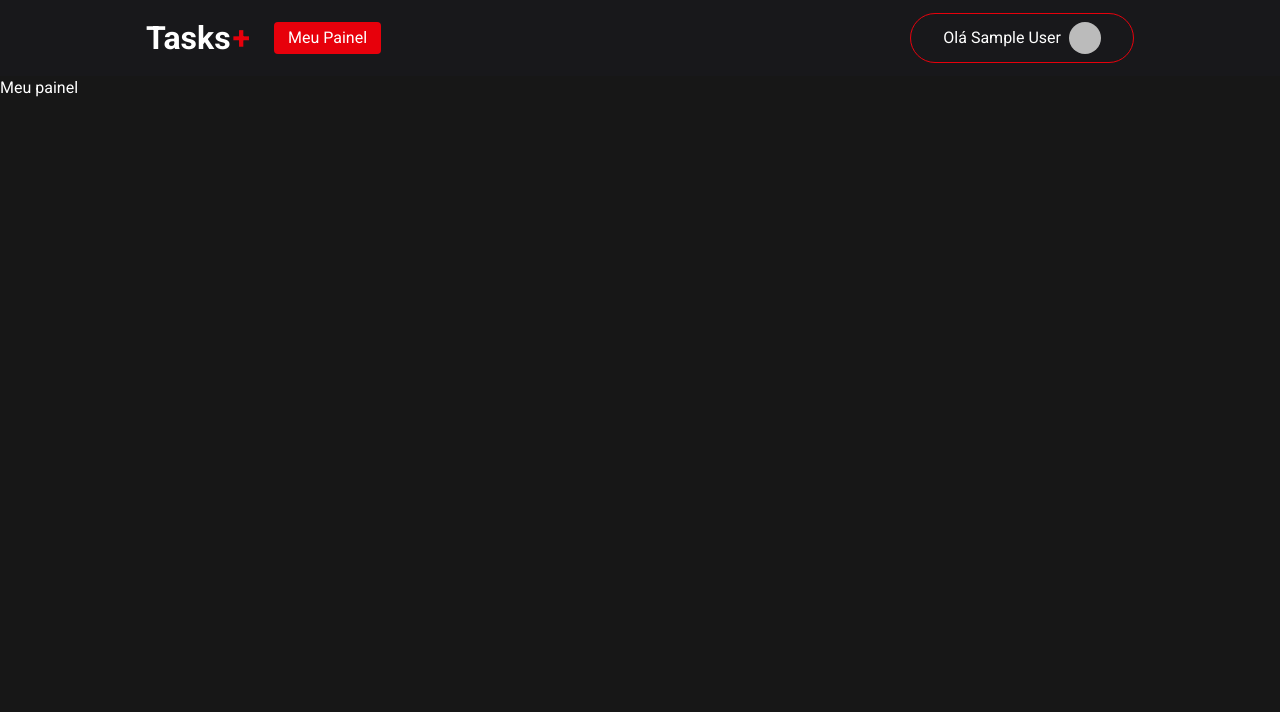
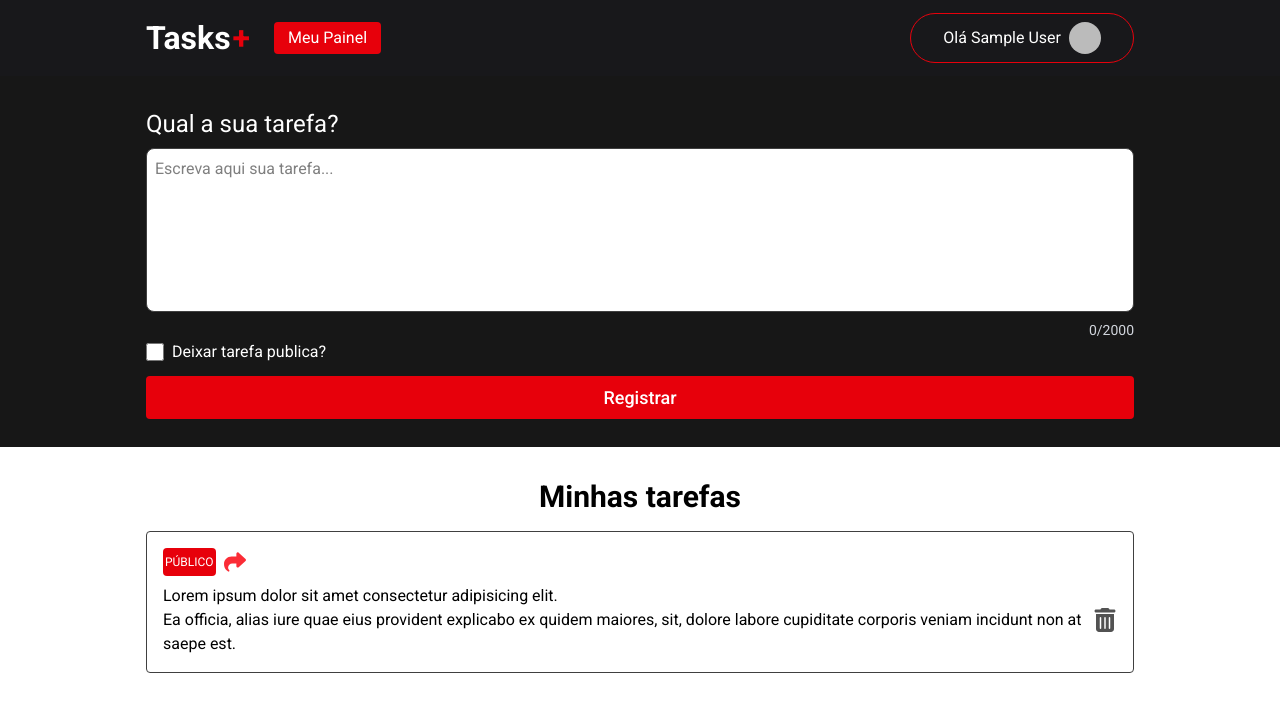
Before and after one commit to christopher-salomao/tarefas-plus, a Next.js app: page /painel in a window 1280 px wide. Shown: the top 712 px of the page. Built offline with nearby package versions, Linux system fonts and the light colour scheme; no server answers; sample sign-in values are in the browser's storage.

Commit message:
feat: layout da pagina painel finalizado

```diff
--- a/package.json
+++ b/package.json
@@ -11,7 +11,8 @@
     "next": "15.5.0",
     "next-auth": "^4.24.11",
     "react": "19.1.0",
-    "react-dom": "19.1.0"
+    "react-dom": "19.1.0",
+    "react-icons": "^5.5.0"
   },
   "devDependencies": {
     "@tailwindcss/postcss": "^4",
--- a/src/components/header.tsx
+++ b/src/components/header.tsx
@@ -6,7 +6,7 @@ export function Header() {
   const { data: session, status } = useSession();
 
   return (
-    <header className="w-full h-19 bg-zinc-900 flex justify-center items-center">
+    <header className="w-full h-19 bg-zinc-900 flex justify-center items-center *:text-white">
       <section className="px-[18px] w-full max-w-5xl flex justify-between items-center">
         <nav className="flex items-center gap-6">
           <Link href="/" className="text-[32px] font-bold ">
@@ -46,7 +46,7 @@ export function Header() {
           </button>
         ) : (
           <button
-            className="py-2 px-8 rounded-full border-[1.5px] border-red-600 cursor-pointer transition-all duration-400 hover:scale-108 hover:bg-red-600 hover:font-bold"
+            className="py-2 px-8 rounded-full border-[1.5px] border-red-600 ansition-all duration-400 hover:scale-108 hover:bg-red-600 hover:font-bold"
             onClick={() => signIn("google")}
           >
             Acessar
--- /dev/null
+++ b/src/components/textarea.tsx
@@ -0,0 +1,7 @@
+import { TextareaHTMLAttributes } from "react";
+
+export function Textarea(props: TextareaHTMLAttributes<HTMLTextAreaElement>) {
+  return (
+    <textarea className=" w-full h-full resize-none bg-white border border-neutral-700 rounded-lg p-2 !text-black" {...props}></textarea>
+  );
+}
--- a/src/pages/_document.tsx
+++ b/src/pages/_document.tsx
@@ -2,7 +2,7 @@ import { Html, Head, Main, NextScript } from "next/document";
 
 export default function Document() {
   return (
-    <Html lang="pt-BR" className="text-white">
+    <Html lang="pt-BR">
       <Head>
         <link rel="preconnect" href="https://fonts.googleapis.com" />
         <link rel="preconnect" href="https://fonts.gstatic.com" />
--- a/src/pages/index.tsx
+++ b/src/pages/index.tsx
@@ -4,7 +4,7 @@ import styles from "../styles/Home.module.css"
 
 export default function Home() {
   return (
-    <div className="contentor w-full flex flex-col justify-center items-center">
+    <div className="contentor w-full flex flex-col justify-center items-center bg-[#171717]">
       <main>
         <div className="flex flex-col justify-center items-center">
           <Image
@@ -14,7 +14,7 @@ export default function Home() {
             className="max-w-8/10 sm:max-w-[480px] w-auto h-auto object-contain"
           />
         </div>
-        <h1 className="text-center text-2xl/[150%] sm:text-3xl/[150%] my-4">
+        <h1 className="text-center text-2xl/[150%] sm:text-3xl/[150%] my-4 text-white">
           Sistema feito para você organizar <br /> seus estudos e tarefas
         </h1>
 
--- a/src/pages/painel/index.tsx
+++ b/src/pages/painel/index.tsx
@@ -1,16 +1,91 @@
+import { Textarea } from "@/components/textarea";
 import { GetServerSideProps } from "next";
 import { getSession } from "next-auth/react";
+import { useState } from "react";
 
 import Head from "next/head";
+import { FaShare, FaTrashCan } from "react-icons/fa6";
 
 export default function Painel() {
+  const [textareaLength, setTextareaLength] = useState(0);
+
   return (
-    <div className="contentor w-full">
+    <>
       <Head>
         <title>Tasks+ | Meu painel de tarefas</title>
       </Head>
-      <h1>Meu painel</h1>
-    </div>
+      <div className="contentor w-full flex justify-center">
+        <main className="w-full flex flex-col items-center">
+          <section className="bg-[#171717] w-full flex items-center justify-center">
+            <div className="w-full max-w-5xl px-[18px] pb-7 mt-8 *:text-white">
+              <h1 className="text-2xl mb-2">Qual a sua tarefa?</h1>
+              <form action="">
+                <div className="w-full h-48 flex flex-col gap-2">
+                  <Textarea
+                    placeholder="Escreva aqui sua tarefa..."
+                    maxLength={2000}
+                    onChange={(e) => setTextareaLength(e.target.value.length)}
+                  />
+                  <span className="self-end text-gray-300 text-sm">
+                    {textareaLength}/2000
+                  </span>
+                </div>
+
+                <div className="mb-3 flex items-center gap-2">
+                  <input
+                    type="checkbox"
+                    name="chechboxArea"
+                    id="chechboxArea"
+                    className="w-[18px] h-[18px] accent-red-600"
+                  />
+                  <label htmlFor="chechboxArea">Deixar tarefa publica?</label>
+                </div>
+
+                <button
+                  type="submit"
+                  className="w-full border-nonebg-red-600 py-2 rounded bg-red-600 hover:bg-red-500 transition-all duration-400 text-[18px] font-medium"
+                >
+                  Registrar
+                </button>
+              </form>
+            </div>
+          </section>
+
+          <section className="w-full max-w-5xl px-[18px] flex items-center justify-center">
+            <div className="w-full  pb-7 mt-8 ">
+              <h1 className="text-3xl mb-4 font-bold text-center">
+                Minhas tarefas
+              </h1>
+
+              <article className="mb-4 flex flex-col gap-2 border-[1.5px] border-neutral-700 rounded p-4">
+                <div className="flex items-center gap-2">
+                  <label className="px-0.5 py-1.5 bg-red-600 text-xs text-white rounded">
+                    PÚBLICO
+                  </label>
+                  <button className="hover:scale-108 transition-all duration-400">
+                    <FaShare size={22} color="#fb2c36" />
+                  </button>
+                </div>
+
+                <div className="flex items-center justify-between gap-2 w-full">
+                  <p className="grow whitespace-pre-wrap">
+                    Lorem ipsum dolor sit amet consectetur adipisicing elit.
+                    {"\n"}
+                    Ea officia, alias iure quae eius provident explicabo ex
+                    quidem maiores, sit, dolore labore cupiditate corporis
+                    veniam incidunt non at saepe est.
+                  </p>
+                  <button className="text-neutral-600 hover:text-red-700 transition-all duration-400">
+                    <FaTrashCan size={24} color="" />
+                  </button>
+                </div>
+              </article>
+
+            </div>
+          </section>
+        </main>
+      </div>
+    </>
   );
 }
 
@@ -21,12 +96,12 @@ export const getServerSideProps: GetServerSideProps = async ({ req }) => {
     return {
       redirect: {
         destination: "/",
-        permanent: false
-      }
-    }
+        permanent: false,
+      },
+    };
   }
 
   return {
-    props: {}
-  }
-}
+    props: {},
+  };
+};
--- a/src/styles/globals.css
+++ b/src/styles/globals.css
@@ -9,7 +9,15 @@ body {
   height: 100%;
 }
 
+input,
+textarea {
+  outline: none;
+}
+
+button {
+  cursor: pointer;
+}
+
 .contentor {
-  background-color: #171717;
   height: calc(100vh - 76px);
 }
```
Also changed, not shown: 1 other file (tests, documents, lock files or other folders).
